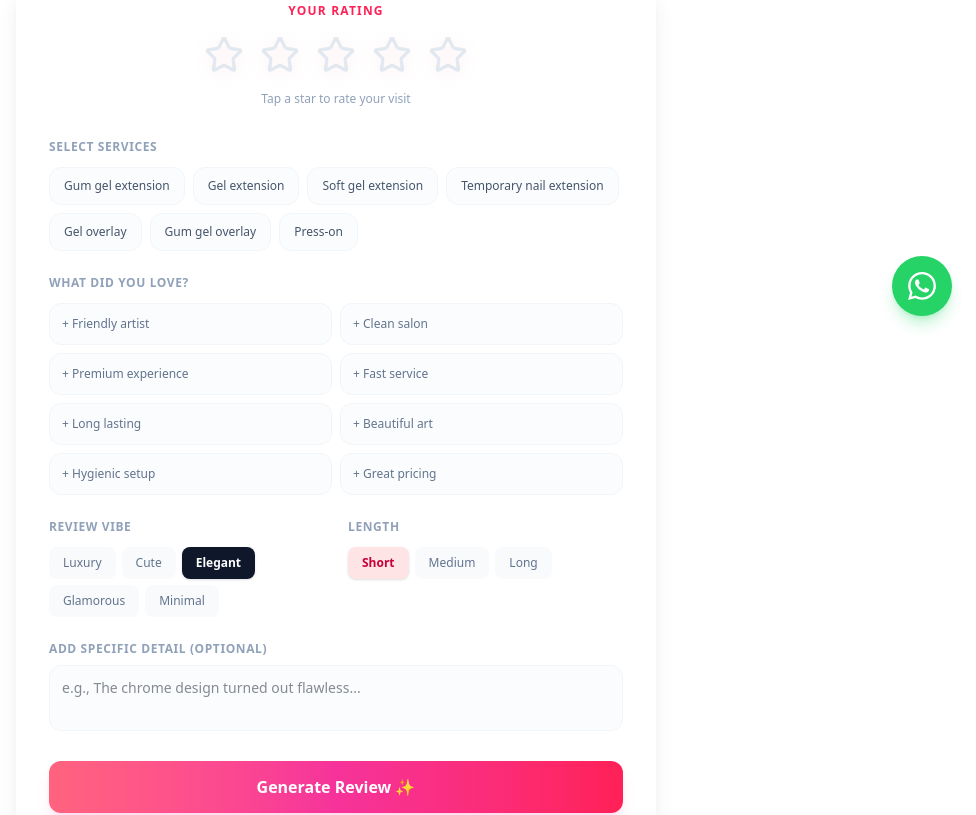
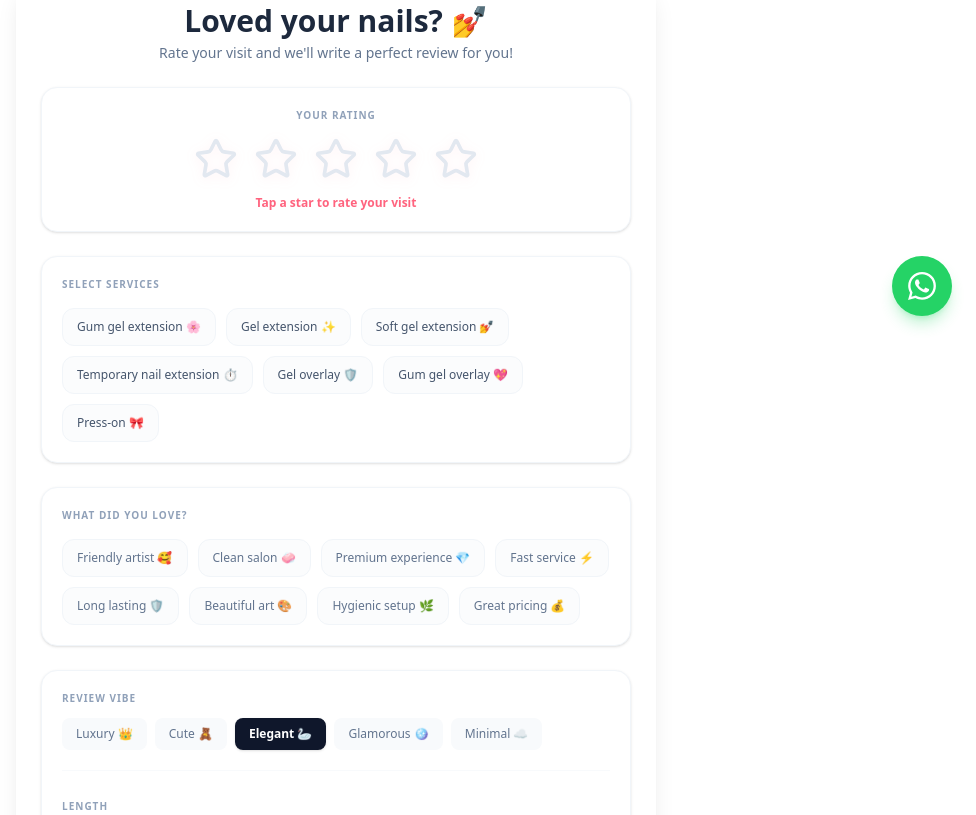
Before and after one commit to Paryush-max/nail-studio-reviews, a Next.js app: page / in a window 1280 px wide. Shown: the part 460-1275 px from the top of the page, without its empty margins (304-1280 px from the left). Built offline with nearby package versions, Linux system fonts and the light colour scheme; a web font is replaced by a local one.

Commit message:
section changes

```diff
--- a/src/components/ReviewGenerator.tsx
+++ b/src/components/ReviewGenerator.tsx
@@ -5,20 +5,19 @@ import { motion, AnimatePresence } from "framer-motion";
 import { Star, Copy, RefreshCw, Check } from "lucide-react";
 import toast from "react-hot-toast";
 
-// Updated with your exact SEO service list
 const SERVICES = [
-  "Gum gel extension",
-  "Gel extension",
-  "Soft gel extension",
-  "Temporary nail extension",
-  "Gel overlay",
-  "Gum gel overlay",
-  "Press-on"
+  "Gum gel extension 🌸",
+  "Gel extension ✨",
+  "Soft gel extension 💅",
+  "Temporary nail extension ⏱️",
+  "Gel overlay 🛡️",
+  "Gum gel overlay 💖",
+  "Press-on 🎀"
 ];
 
-const EXPERIENCES = ["Friendly artist", "Clean salon", "Premium experience", "Fast service", "Long lasting", "Beautiful art", "Hygienic setup", "Great pricing"];
-const MOODS = ["Luxury", "Cute", "Elegant", "Glamorous", "Minimal"];
-const LENGTHS = ["Short", "Medium", "Long"];
+const EXPERIENCES = ["Friendly artist 🥰", "Clean salon 🧼", "Premium experience 💎", "Fast service ⚡", "Long lasting 🛡️", "Beautiful art 🎨", "Hygienic setup 🌿", "Great pricing 💰"];
+const MOODS = ["Luxury 👑", "Cute 🧸", "Elegant 🦢", "Glamorous 🪩", "Minimal ☁️"];
+const LENGTHS = ["Short ⚡", "Medium 📝", "Long 📖"];
 
 const RATING_LABELS: Record<number, string> = {
   0: "Tap a star to rate your visit",
@@ -33,13 +32,16 @@ export function ReviewGenerator() {
   const [rating, setRating] = useState(0);
   const [selectedServices, setSelectedServices] = useState<string[]>([]);
   const [selectedExperiences, setSelectedExperiences] = useState<string[]>([]);
-  const [mood, setMood] = useState("Elegant");
-  const [reviewLength, setReviewLength] = useState("Short");
+
+  const [mood, setMood] = useState("Elegant 🦢");
+  const [reviewLength, setReviewLength] = useState("Short ⚡");
   const [notes, setNotes] = useState("");
 
   const [isGenerating, setIsGenerating] = useState(false);
   const [generatedReview, setGeneratedReview] = useState("");
   const [isCopied, setIsCopied] = useState(false);
+
+  const stripEmoji = (str: string) => str.replace(/[\u1000-\uFFFF]+/g, '').trim();
 
   const toggleSelection = (item: string, list: string[], setList: (v: string[]) => void) => {
     if (list.includes(item)) setList(list.filter((i) => i !== item));
@@ -60,17 +62,22 @@ export function ReviewGenerator() {
     setIsGenerating(true);
     setGeneratedReview("");
 
+    const cleanServices = selectedServices.map(stripEmoji);
+    const cleanExperiences = selectedExperiences.map(stripEmoji);
+    const cleanMood = stripEmoji(mood);
+    const cleanLength = stripEmoji(reviewLength);
+
     try {
       const res = await fetch("/api/generate-review", {
         method: "POST",
         headers: { "Content-Type": "application/json" },
         body: JSON.stringify({
           rating,
-          services: selectedServices,
-          experiences: selectedExperiences,
-          mood,
+          services: cleanServices,
+          experiences: cleanExperiences,
+          mood: cleanMood,
           notes,
-          length: reviewLength
+          length: cleanLength
         }),
       });
 
@@ -78,7 +85,7 @@ export function ReviewGenerator() {
       if (data.error) throw new Error(data.error);
 
       setGeneratedReview(data.review);
-      toast.success("AI Review Ready! ✨");
+      toast.success("Your perfect review is ready! ✨");
     } catch (error: any) {
       toast.error(error.message || "Failed to generate review.");
     } finally {
@@ -107,19 +114,28 @@ export function ReviewGenerator() {
       <motion.div
         initial={{ opacity: 0, y: 15 }}
         animate={{ opacity: 1, y: 0 }}
-        className="bg-white/80 dark:bg-slate-900/80 backdrop-blur-2xl rounded-3xl p-5 sm:p-8 shadow-xl border border-white/20 dark:border-slate-800/60"
+        className="bg-white/40 dark:bg-slate-900/40 backdrop-blur-2xl rounded-3xl p-4 sm:p-6 shadow-xl border border-white/20 dark:border-slate-800/40 flex flex-col gap-6"
       >
-        {/* Star Rating Section */}
-        <div className="mb-8 flex flex-col items-center text-center">
-          <span className="text-xs font-semibold tracking-widest text-rose-500 uppercase mb-2">Your Rating</span>
-          <div className="flex gap-1.5 sm:gap-2 justify-center py-1">
+        <div className="text-center pt-2">
+          <h2 className="text-2xl sm:text-3xl font-bold text-slate-800 dark:text-white mb-1">
+            Loved your nails? 💅
+          </h2>
+          <p className="text-xs sm:text-sm text-slate-500 dark:text-slate-400">
+            Rate your visit and we'll write a perfect review for you!
+          </p>
+        </div>
+
+        {/* Section 1: Star Rating Block */}
+        <div className="bg-white dark:bg-slate-900/80 rounded-2xl p-5 border border-slate-100 dark:border-slate-800/60 shadow-sm flex flex-col items-center text-center">
+          <span className="text-[10px] font-bold tracking-widest text-slate-400 uppercase mb-3">Your Rating</span>
+          <div className="flex gap-2 sm:gap-3 justify-center">
             {[1, 2, 3, 4, 5].map((star) => {
               const isSelected = star <= rating;
               return (
                 <button
                   key={star}
                   onClick={() => setRating(star)}
-                  className="focus:outline-none cursor-pointer p-1 relative bg-transparent border-0 outline-none"
+                  className="focus:outline-none cursor-pointer p-0.5 relative bg-transparent border-0 outline-none"
                 >
                   <motion.div
                     animate={{ scale: isSelected ? 1.18 : 1 }}
@@ -127,7 +143,7 @@ export function ReviewGenerator() {
                     transition={{ type: "spring", stiffness: 500, damping: 14 }}
                   >
                     <Star
-                      className={`w-9 h-9 sm:w-10 sm:h-10 transition-colors duration-200 drop-shadow-[0_2px_8px_rgba(251,113,133,0.15)] ${
+                      className={`w-9 h-9 sm:w-11 sm:h-11 transition-colors duration-200 drop-shadow-[0_2px_6px_rgba(251,113,133,0.1)] ${
                         isSelected
                         ? "fill-rose-400 text-rose-400"
                         : "text-slate-200 dark:text-slate-700"
@@ -138,15 +154,15 @@ export function ReviewGenerator() {
               );
             })}
           </div>
-          <p className="text-xs font-medium text-slate-400 mt-2 h-4 transition-all">
+          <p className="text-xs font-semibold text-rose-400 mt-3 h-4 transition-all">
             {RATING_LABELS[rating]}
           </p>
         </div>
 
-        {/* Services Received */}
-        <div className="mb-6">
-          <label className="block text-xs font-semibold tracking-wider text-slate-400 uppercase mb-3">Select Services</label>
-          <div className="flex flex-wrap gap-2">
+        {/* Section 2: Services Block */}
+        <div className="bg-white dark:bg-slate-900/80 rounded-2xl p-5 border border-slate-100 dark:border-slate-800/60 shadow-sm">
+          <label className="block text-[10px] font-bold tracking-widest text-slate-400 uppercase mb-4">Select Services</label>
+          <div className="flex flex-wrap gap-2.5">
             {SERVICES.map((s) => {
               const active = selectedServices.includes(s);
               return (
@@ -156,7 +172,7 @@ export function ReviewGenerator() {
                   className={`py-2.5 px-3.5 rounded-xl text-xs font-medium border transition-all duration-200 active:scale-95 cursor-pointer text-center ${
                     active
                     ? "bg-gradient-to-r from-rose-400 to-pink-500 text-white border-transparent shadow-md shadow-pink-500/10 font-semibold"
-                    : "bg-slate-50/50 dark:bg-slate-800/40 text-slate-600 dark:text-slate-300 border-slate-100 dark:border-slate-800 hover:border-rose-200"
+                    : "bg-slate-50/60 dark:bg-slate-800/30 text-slate-600 dark:text-slate-300 border-slate-100 dark:border-slate-800 hover:border-rose-200"
                   }`}
                 >
                   {s}
@@ -166,34 +182,34 @@ export function ReviewGenerator() {
           </div>
         </div>
 
-        {/* Experience Highlights */}
-        <div className="mb-6">
-          <label className="block text-xs font-semibold tracking-wider text-slate-400 uppercase mb-3">What did you love?</label>
-          <div className="grid grid-cols-2 gap-2">
+        {/* Section 3: Experience Highlights Block */}
+        <div className="bg-white dark:bg-slate-900/80 rounded-2xl p-5 border border-slate-100 dark:border-slate-800/60 shadow-sm">
+          <label className="block text-[10px] font-bold tracking-widest text-slate-400 uppercase mb-4">What did you love?</label>
+          <div className="flex flex-wrap gap-2.5">
             {EXPERIENCES.map((e) => {
               const active = selectedExperiences.includes(e);
               return (
                 <button
                   key={e}
                   onClick={() => toggleSelection(e, selectedExperiences, setSelectedExperiences)}
-                  className={`py-3 px-3 rounded-xl text-xs font-medium border transition-all duration-200 active:scale-95 cursor-pointer text-left truncate ${
+                  className={`py-2.5 px-3.5 rounded-xl text-xs font-medium border transition-all duration-200 active:scale-95 cursor-pointer text-left ${
                     active
-                    ? "bg-rose-50 dark:bg-rose-950/30 text-rose-600 dark:text-rose-400 border-rose-200 dark:border-rose-900 font-semibold"
-                    : "bg-slate-50/50 dark:bg-slate-800/40 text-slate-500 dark:text-slate-400 border-slate-100 dark:border-slate-800"
+                    ? "bg-rose-50 dark:bg-rose-950/20 text-rose-600 dark:text-rose-400 border-rose-200 dark:border-rose-900/60 font-semibold"
+                    : "bg-slate-50/60 dark:bg-slate-800/30 text-slate-500 dark:text-slate-400 border-slate-100 dark:border-slate-800"
                   }`}
                 >
-                  {active ? "✓ " : "+ "} {e}
+                  {e}
                 </button>
               );
             })}
           </div>
         </div>
 
-        <div className="flex flex-col sm:flex-row gap-6 mb-6">
-          {/* Review Tone/Mood */}
-          <div className="flex-1">
-            <label className="block text-xs font-semibold tracking-wider text-slate-400 uppercase mb-3">Review Vibe</label>
-            <div className="flex flex-wrap gap-1.5">
+        {/* Section 4: Formatting Configs Block */}
+        <div className="bg-white dark:bg-slate-900/80 rounded-2xl p-5 border border-slate-100 dark:border-slate-800/60 shadow-sm flex flex-col gap-5">
+          <div>
+            <label className="block text-[10px] font-bold tracking-widest text-slate-400 uppercase mb-3">Review Vibe</label>
+            <div className="flex flex-wrap gap-2">
               {MOODS.map((m) => (
                 <button
                   key={m}
@@ -201,7 +217,7 @@ export function ReviewGenerator() {
                   className={`py-2 px-3.5 rounded-lg text-xs font-medium transition-all cursor-pointer ${
                     mood === m
                     ? "bg-slate-900 dark:bg-white text-white dark:text-slate-900 font-semibold shadow-sm"
-                    : "bg-slate-50 dark:bg-slate-800/50 text-slate-500 dark:text-slate-400 hover:bg-slate-100 dark:hover:bg-slate-800"
+                    : "bg-slate-50 dark:bg-slate-800/40 text-slate-500 hover:bg-slate-100"
                   }`}
                 >
                   {m}
@@ -210,18 +226,19 @@ export function ReviewGenerator() {
             </div>
           </div>
 
-          {/* Review Length */}
-          <div className="flex-1">
-            <label className="block text-xs font-semibold tracking-wider text-slate-400 uppercase mb-3">Length</label>
-            <div className="flex flex-wrap gap-1.5">
+          <div className="border-t border-slate-50 dark:border-slate-800/50 pt-2" />
+
+          <div>
+            <label className="block text-[10px] font-bold tracking-widest text-slate-400 uppercase mb-3">Length</label>
+            <div className="flex flex-wrap gap-2">
               {LENGTHS.map((l) => (
                 <button
                   key={l}
                   onClick={() => setReviewLength(l)}
                   className={`py-2 px-3.5 rounded-lg text-xs font-medium transition-all cursor-pointer ${
                     reviewLength === l
-                    ? "bg-rose-100 dark:bg-rose-900/40 text-rose-700 dark:text-rose-300 font-semibold shadow-sm"
-                    : "bg-slate-50 dark:bg-slate-800/50 text-slate-500 dark:text-slate-400 hover:bg-slate-100 dark:hover:bg-slate-800"
+                    ? "bg-rose-100 dark:bg-rose-900/30 text-rose-700 dark:text-rose-300 font-semibold shadow-sm"
+                    : "bg-slate-50 dark:bg-slate-800/40 text-slate-500 hover:bg-slate-100"
                   }`}
                 >
                   {l}
@@ -231,59 +248,59 @@ export function ReviewGenerator() {
           </div>
         </div>
 
-        {/* Optional Custom Input */}
-        <div className="mb-6">
-          <label className="block text-xs font-semibold tracking-wider text-slate-400 uppercase mb-2">Add specific detail (Optional)</label>
+        {/* Section 5: Textarea Detail Block */}
+        <div className="bg-white dark:bg-slate-900/80 rounded-2xl p-5 border border-slate-100 dark:border-slate-800/60 shadow-sm">
+          <label className="block text-[10px] font-bold tracking-widest text-slate-400 uppercase mb-3">Add specific detail (Optional)</label>
           <textarea
             value={notes}
             onChange={(e) => setNotes(e.target.value)}
             rows={2}
-            className="w-full bg-slate-50/50 dark:bg-slate-900/60 border border-slate-100 dark:border-slate-800 rounded-xl p-3 text-xs sm:text-sm focus:ring-2 focus:ring-rose-400 focus:border-transparent outline-none transition-all resize-none"
+            className="w-full bg-slate-50/50 dark:bg-slate-900/40 border border-slate-100 dark:border-slate-800 rounded-xl p-3 text-xs sm:text-sm focus:ring-2 focus:ring-rose-400 focus:border-transparent outline-none transition-all resize-none"
             placeholder="e.g., The chrome design turned out flawless..."
           />
         </div>
 
-        {/* Main Action Call */}
+        {/* Action Button */}
         <button
           onClick={handleGenerate}
           disabled={isGenerating}
-          className="w-full py-3.5 rounded-xl bg-gradient-to-r from-rose-400 via-pink-500 to-rose-500 text-white font-medium text-sm sm:text-base shadow-lg shadow-pink-500/15 hover:scale-[1.01] active:scale-[0.99] transition-all disabled:opacity-70 flex items-center justify-center gap-2 cursor-pointer font-semibold"
+          className="w-full py-4 rounded-2xl bg-gradient-to-r from-rose-400 via-pink-500 to-rose-500 text-white font-medium text-base shadow-lg shadow-pink-500/15 hover:scale-[1.01] active:scale-[0.99] transition-all disabled:opacity-70 flex items-center justify-center gap-2 cursor-pointer font-semibold mt-2"
         >
           {isGenerating ? (
             <motion.div animate={{ rotate: 360 }} transition={{ repeat: Infinity, duration: 1, ease: "linear" }}>
-              <RefreshCw className="w-4 h-4" />
+              <RefreshCw className="w-5 h-5" />
             </motion.div>
-          ) : "Generate Review ✨"}
+          ) : "Write My Review ✨"}
         </button>
 
-        {/* Animated Result Module */}
+        {/* Output Module */}
         <AnimatePresence>
           {generatedReview && (
             <motion.div
               initial={{ opacity: 0, y: 10 }}
               animate={{ opacity: 1, y: 0 }}
               exit={{ opacity: 0, y: 10 }}
-              className="mt-6"
+              className="mt-2"
             >
-              <div className="p-5 rounded-2xl bg-gradient-to-br from-rose-50/60 to-pink-50/40 dark:from-slate-800/60 dark:to-slate-800/30 border border-pink-100/50 dark:border-slate-800 relative">
+              <div className="p-5 rounded-2xl bg-gradient-to-br from-rose-50/60 to-pink-50/40 dark:from-slate-800/60 dark:to-slate-800/30 border border-pink-100/50 dark:border-slate-800 relative shadow-md">
                 <p className="text-slate-800 dark:text-slate-200 font-serif text-base sm:text-lg leading-relaxed italic">
                   "{generatedReview}"
                 </p>
 
-                <div className="mt-5 flex flex-col sm:flex-row gap-2">
+                <div className="mt-5 flex flex-col sm:flex-row gap-3">
                   <button
                     onClick={handleCopyAndRedirect}
-                    className="flex-1 py-3 px-4 rounded-xl bg-slate-900 dark:bg-white text-white dark:text-slate-900 text-xs sm:text-sm font-semibold flex items-center justify-center gap-2 hover:bg-slate-800 dark:hover:bg-slate-100 transition-colors cursor-pointer"
+                    className="flex-1 py-3.5 px-4 rounded-xl bg-slate-900 dark:bg-white text-white dark:text-slate-900 text-sm font-semibold flex items-center justify-center gap-2 hover:bg-slate-800 dark:hover:bg-slate-100 transition-colors cursor-pointer"
                   >
                     {isCopied ? <Check className="w-4 h-4" /> : <Copy className="w-4 h-4" />}
                     Copy & Open Google Review
                   </button>
                   <button
                     onClick={handleGenerate}
-                    className="py-3 px-4 rounded-xl bg-white dark:bg-slate-900 text-slate-600 dark:text-slate-400 border border-slate-100 dark:border-slate-800 text-xs sm:text-sm font-medium flex items-center justify-center gap-2 hover:bg-slate-50 dark:hover:bg-slate-800 transition-colors cursor-pointer"
+                    className="py-3.5 px-5 rounded-xl bg-white dark:bg-slate-900 text-slate-600 dark:text-slate-400 border border-slate-100 dark:border-slate-800 text-sm font-medium flex items-center justify-center gap-2 hover:bg-slate-50 dark:hover:bg-slate-800 transition-colors cursor-pointer"
                   >
-                    <RefreshCw className="w-3.5 h-3.5" />
-                    Regenerate
+                    <RefreshCw className="w-4 h-4" />
+                    Try Another
                   </button>
                 </div>
               </div>
```
